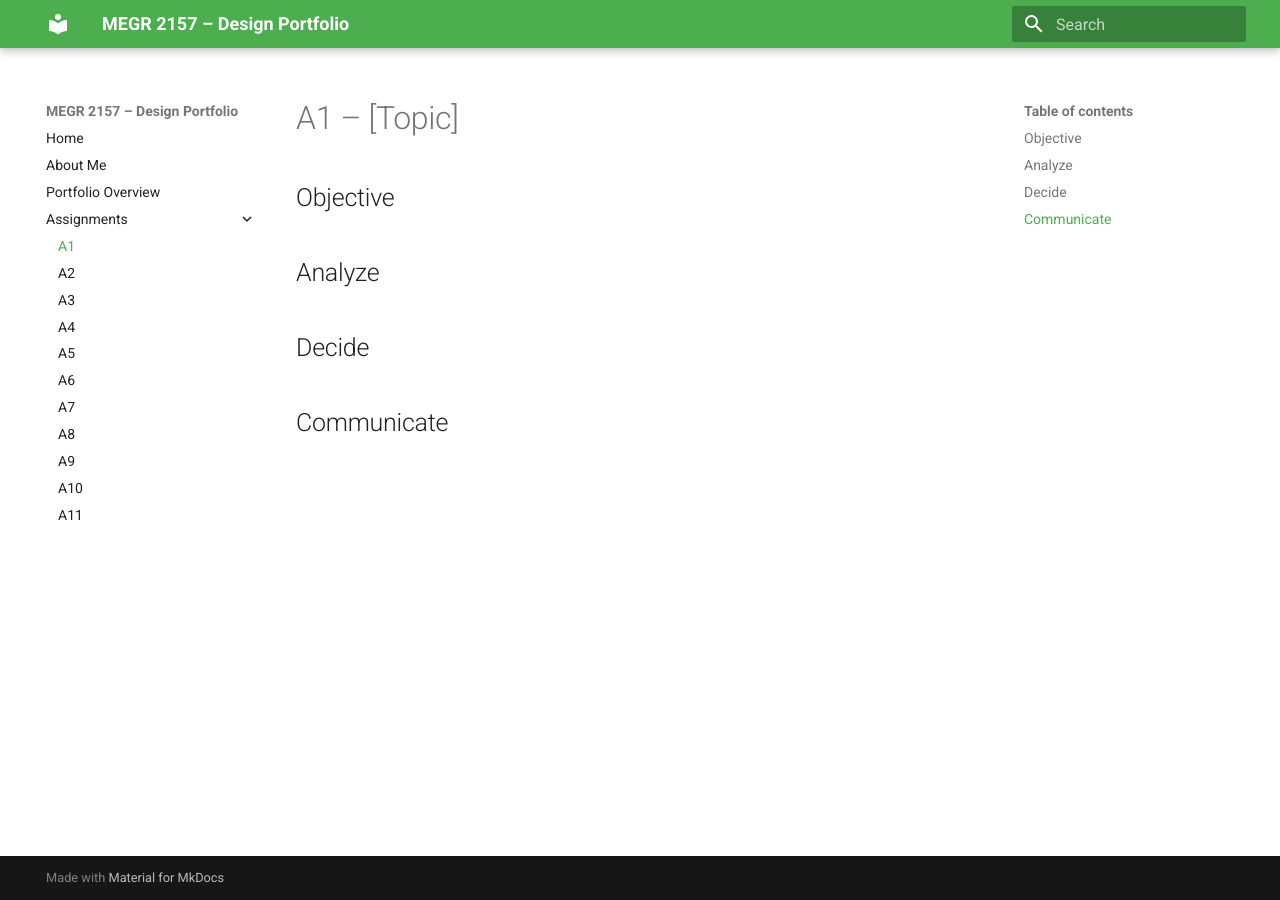
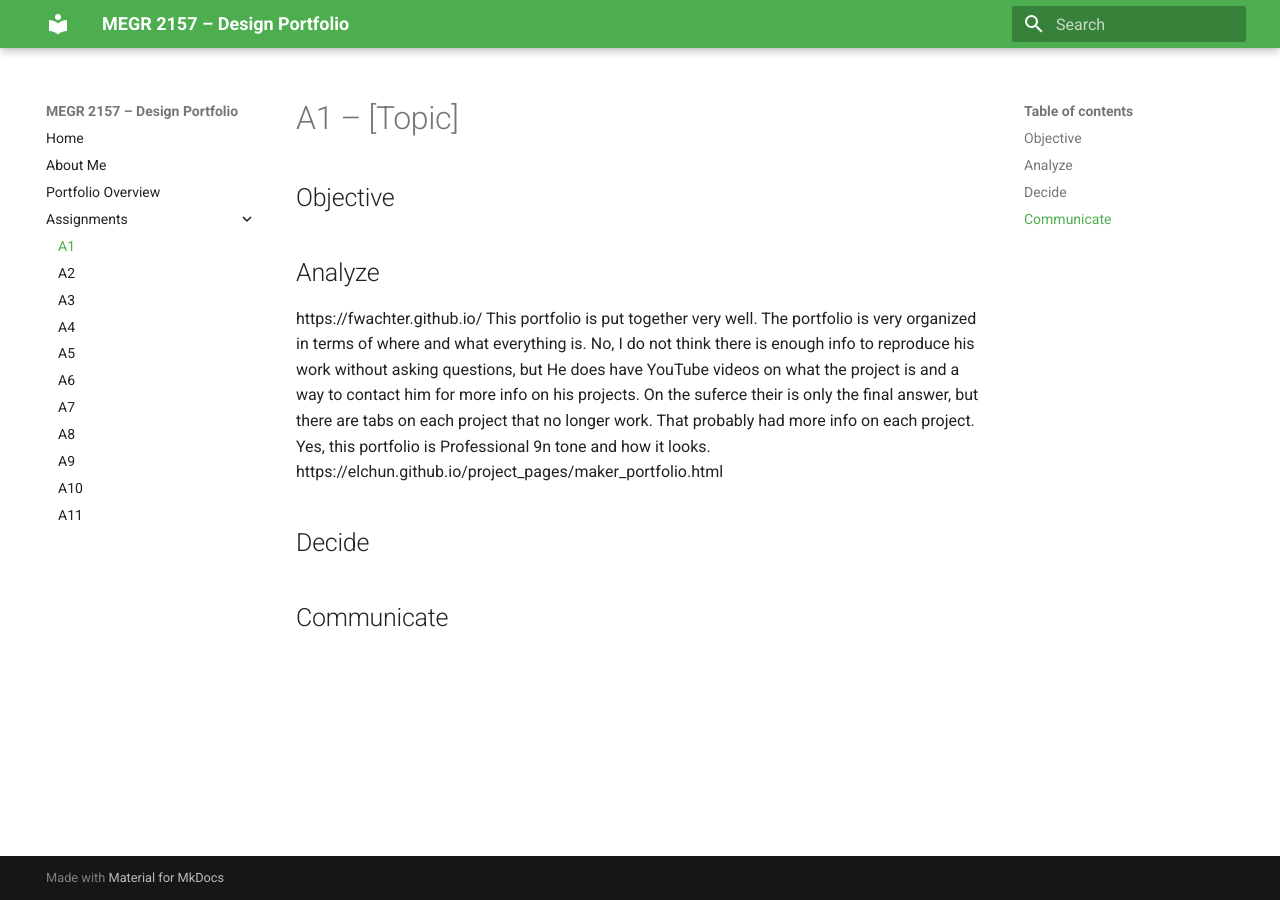
Before and after one commit to Agraha74/megr2157-portfolio, an MkDocs documentation site: the page built from docs/assignments/A01/index.md, in a window 1280 px wide. Built offline with MkDocs 1.6.1 and Material for MkDocs 9.7.7, drawn with Linux system fonts in a browser that asks for light colours.

Commit message:
Update analysis section with portfolio evaluations
Added analysis of two portfolios with links and feedback.

```diff
--- a/docs/assignments/A01/index.md
+++ b/docs/assignments/A01/index.md
@@ -1,9 +1,11 @@
 # A1 – [Topic]
 
 ## Objective
+## Analyze
+https://fwachter.github.io/
+This portfolio is put together very well. The portfolio is very organized in terms of where and what everything is. No, I do not think there is enough info to reproduce his work without asking questions, but He does have YouTube videos on what the project is and a way to contact him for more info on his projects. On the suferce their is only the final answer, but there are tabs on each project that no longer work. That probably had more info on each project. Yes, this portfolio is Professional 9n tone and how it looks.
+https://elchun.github.io/project_pages/maker_portfolio.html
 
-
-## Analyze
 
 
 ## Decide
```
